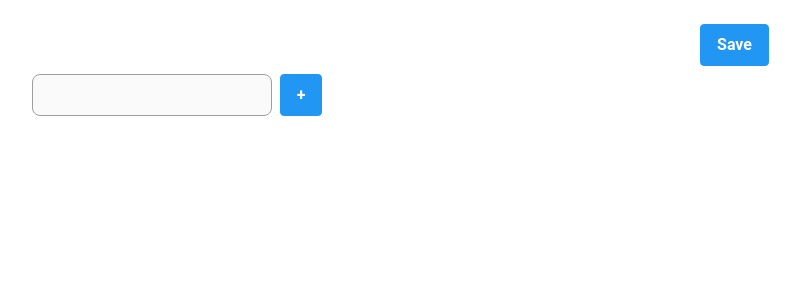
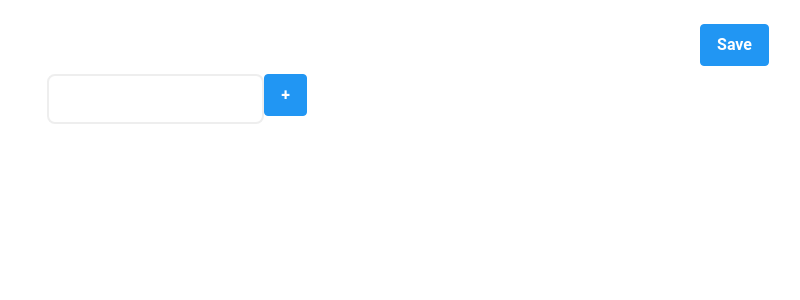
Before and after one commit to jawad026/shop-mate, a React (Vite) app: page /quest in a window 1280 px wide. Shown: the top 300 px of the page, without its empty margins (463-1263 px from the left). Built offline with nearby package versions, Linux system fonts and the light colour scheme.

Commit message:
somechanges

```diff
--- a/src/pages/Questions/Faq.jsx
+++ b/src/pages/Questions/Faq.jsx
@@ -1,5 +1,6 @@
 import React, { useState } from "react";
 import CheckOutButton from "../../components/common/Buttons/CheckOutButton";
+import InputBox from "../../components/common/InputBox/InputBox";
 
 function Faq() {
   const [inputFields, setInputFields] = useState([""]); // Initial state with one empty input field
@@ -25,29 +26,28 @@
   return (
     <>
       <div className="flex justify-end mr-12 mt-6 ">
-        {" "}
+
         <CheckOutButton text={"Save"} />
       </div>
 
       <div className="flex flex-col items-center mt-2">
         <div className="flex ">
-          <input
-            className=" bg-gray-50 border w-60  border-gray-500 text-gray-900 text-sm mr-2 rounded-lg p-2.5 dark:bg-gray-700 dark:border-gray-600 dark:placeholder-gray-400 dark:text-white"
+
+          <InputBox
             type="text"
             value={inputFields[0]}
             onChange={(e) => handleInputChange(0, e.target.value)}
           />
+
           <CheckOutButton onClick={addInputField} text={"+"} />
         </div>
         <div>
           {inputFields.slice(1).map((value, index) => (
             <div className="flex mt-2 " key={index}>
-              <input
-                className="bg-gray-50 border w-60 border-gray-500 text-gray-900 text-sm mr-2 rounded-lg p-2.5 dark:bg-gray-700 dark:border-gray-600 dark:placeholder-gray-400 dark:text-white"
-                type="text"
+
+              <InputBox type="text"
                 value={value}
-                onChange={(e) => handleInputChange(index + 1, e.target.value)}
-              />
+                onChange={(e) => handleInputChange(index + 1, e.target.value)} />
               <CheckOutButton
                 onClick={() => removeInputField(index + 1)}
                 text={"–"}
```
